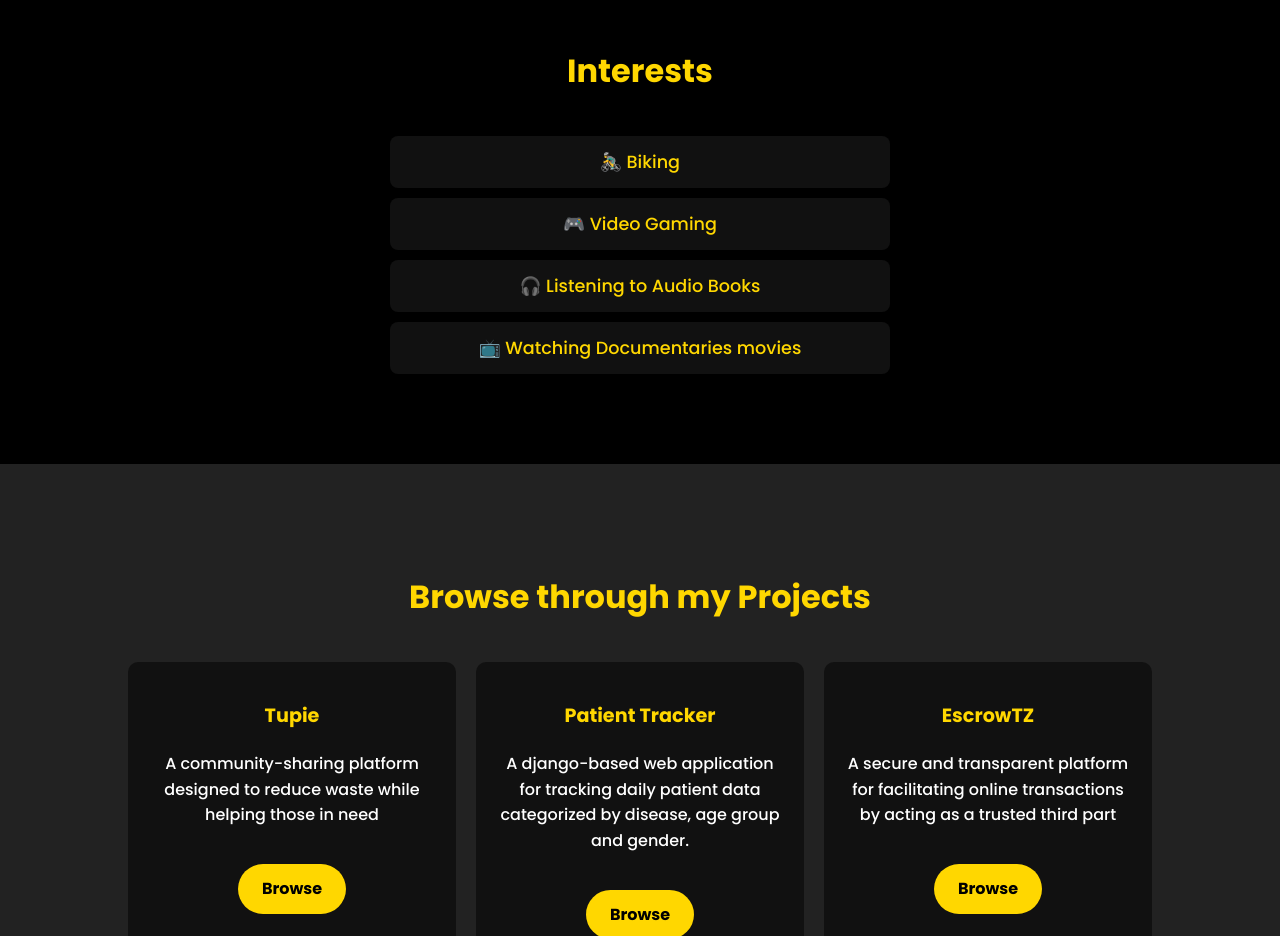
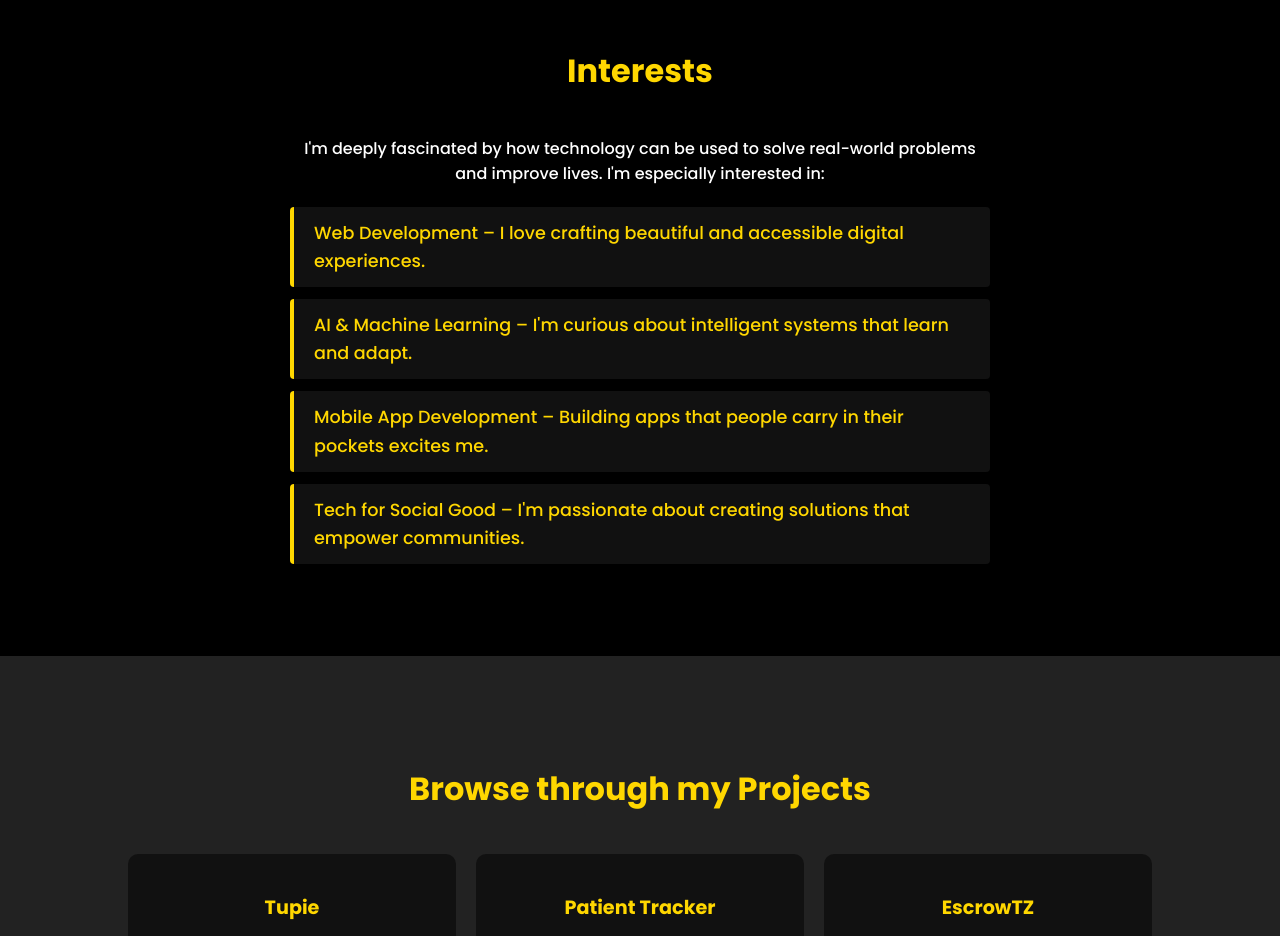
Before and after one commit to msomea/portfolio, a plain HTML site: page index.html in a window 1280 px wide. Shown: the part 2800-3736 px from the top of the page. Drawn offline with Linux system fonts and the light colour scheme.

Commit message:
Updated Interest Section

```diff
--- a/index.html
+++ b/index.html
@@ -90,15 +90,20 @@
         </div>
     </section>
 
-    <!-- Interests section-->
+    <!-- Interests section -->
     <section id="interests" class="section">
-        <h2 class="section-title">Interests</h2>
+    <h2 class="section-title">Interests</h2>
+    <div class="section-content">
+        <p>
+        I'm deeply fascinated by how technology can be used to solve real-world problems and improve lives. I'm especially interested in:
+        </p>
         <ul class="interests-list">
-        <li>🚴‍♂️ Biking</li>
-        <li>🎮 Video Gaming</li>
-        <li>🎧 Listening to Audio Books</li>
-        <li>📺 Watching Documentaries movies</li>
+        <li>Web Development – I love crafting beautiful and accessible digital experiences.</li>
+        <li>AI & Machine Learning – I'm curious about intelligent systems that learn and adapt.</li>
+        <li>Mobile App Development – Building apps that people carry in their pockets excites me.</li>
+        <li>Tech for Social Good – I'm passionate about creating solutions that empower communities.</li>
         </ul>
+    </div>
     </section>
 
     <!-- Projects section-->
--- a/style.css
+++ b/style.css
@@ -139,22 +139,27 @@ nav {
 .interests-list {
   list-style: none;
   padding: 0;
-  max-width: 500px;
-  margin: auto;
+  max-width: 700px;
+  margin: 20px auto 0;
   font-size: 1.1rem;
+  text-align: left;
 }
+
 .interests-list li {
   background: #111;
   padding: 12px 20px;
-  margin-bottom: 10px;
-  border-radius: 8px;
+  margin-bottom: 12px;
+  border-left: 4px solid var(--gold);
+  border-radius: 4px;
   color: var(--gold);
   transition: background 0.3s;
 }
+
 .interests-list li:hover {
   background: var(--gold);
   color: #000;
 }
+
 
 /* Projects  section */
 .projects-grid {
```
